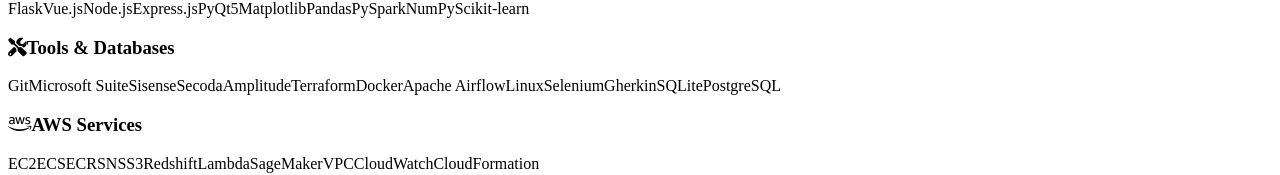
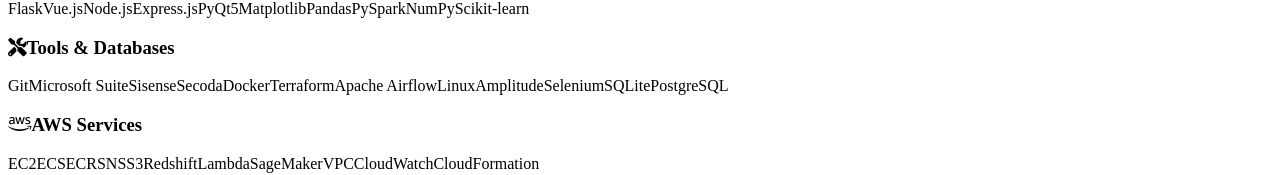
Before and after one commit to patelharshb/harsh-patel-portfolio, a React (Vite) app in the folder client/: page / in a window 1280 px wide. Shown: the part 750-925 px from the top of the page. Built offline with nearby package versions, Linux system fonts and the light colour scheme; a web font is replaced by a local one.

Commit message:
new commit

```diff
--- a/client/src/components/skills-section.tsx
+++ b/client/src/components/skills-section.tsx
@@ -9,8 +9,8 @@ export default function SkillsSection() {
   ];
 
   const tools = [
-    "Git", "Microsoft Suite", "Sisense", "Secoda", "Amplitude", "Terraform", "Docker",
-    "Apache Airflow", "Linux", "Selenium", "Gherkin", "SQLite", "PostgreSQL"
+    "Git", "Microsoft Suite", "Sisense", "Secoda", "Docker", "Terraform",
+    "Apache Airflow", "Linux", "Amplitude", "Selenium", "SQLite", "PostgreSQL"
   ];
 
   const aws = [
```
Also changed, not shown: vercel.json.
